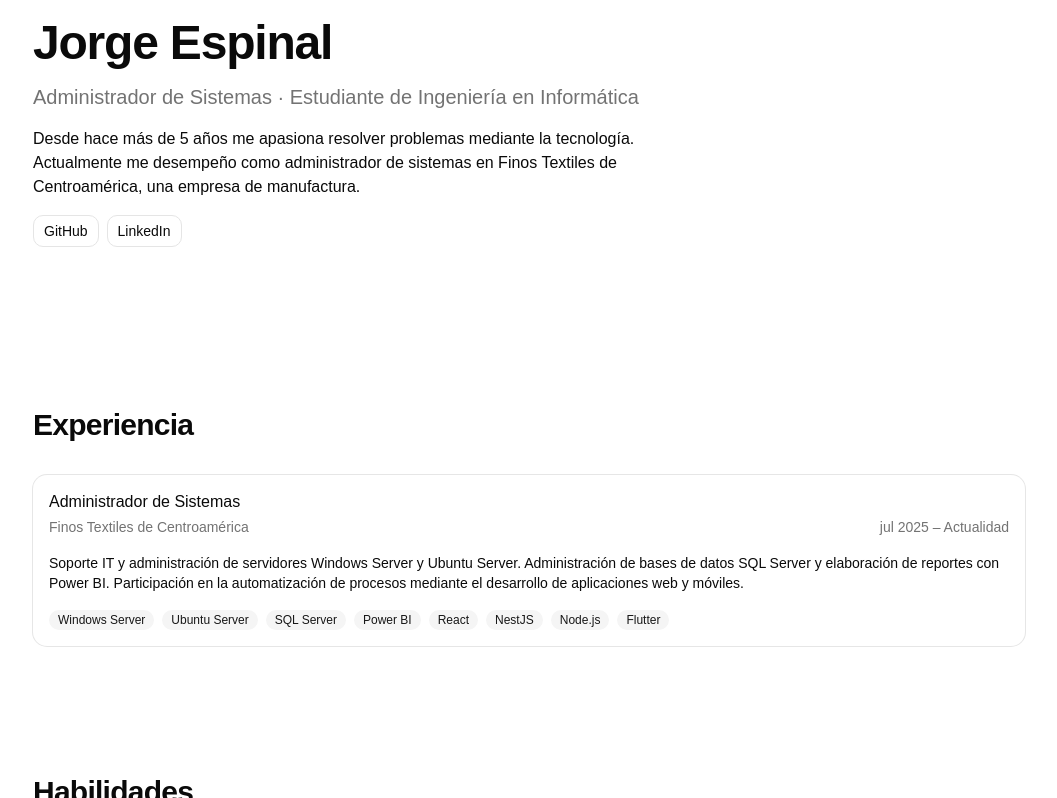
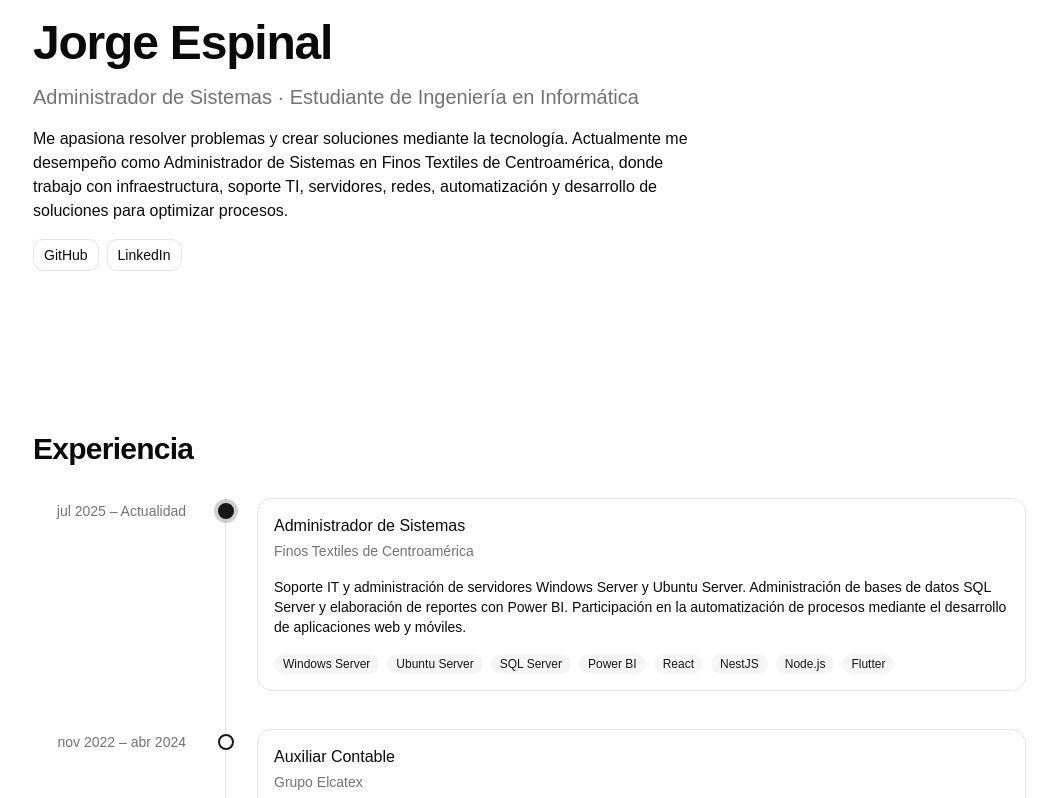
Before and after one commit to jespinal899/portafolio-JorgeEspinal, a React (Vite) app: page / in a window 1280 px wide. Shown: the part 182-980 px from the top of the page, without its empty margins (111-1168 px from the left). Built offline with nearby package versions, Linux system fonts and the light colour scheme.

Commit message:
feat: muestra la experiencia como línea de tiempo y agrega puesto en Grupo Elcatex

```diff
--- a/src/features/experience/components/experience-card.tsx
+++ b/src/features/experience/components/experience-card.tsx
@@ -1,7 +1,6 @@
 import type { Experience } from '@/core/entities'
 import { TagList } from '@/shared/components/common/tag-list'
 import { Card, CardContent, CardDescription, CardHeader, CardTitle } from '@/shared/components/ui/card'
-import { formatDateRange } from '@/shared/lib/format-date'
 
 interface ExperienceCardProps {
   experience: Experience
@@ -14,12 +13,7 @@ export function ExperienceCard({ experience }: ExperienceCardProps) {
         <CardTitle>
           <h3>{experience.role}</h3>
         </CardTitle>
-        <CardDescription className="flex flex-col gap-1 sm:flex-row sm:justify-between">
-          <span>{experience.company}</span>
-          <time dateTime={experience.startDate}>
-            {formatDateRange(experience.startDate, experience.endDate)}
-          </time>
-        </CardDescription>
+        <CardDescription>{experience.company}</CardDescription>
       </CardHeader>
       <CardContent className="flex flex-col gap-4">
         <p>{experience.description}</p>
--- a/src/features/experience/components/experience-section.tsx
+++ b/src/features/experience/components/experience-section.tsx
@@ -3,7 +3,7 @@ import { Section } from '@/shared/components/common/section'
 import { SECTION_IDS } from '@/shared/config/sections'
 import { Skeleton } from '@/shared/components/ui/skeleton'
 import { useExperiences } from '../hooks/use-experiences'
-import { ExperienceCard } from './experience-card'
+import { ExperienceTimeline } from './experience-timeline'
 
 export function ExperienceSection() {
   const state = useExperiences()
@@ -11,15 +11,7 @@ export function ExperienceSection() {
   return (
     <Section id={SECTION_IDS.experience} title="Experiencia">
       <AsyncContent state={state} fallback={<Skeleton className="h-48 w-full" />}>
-        {(experiences) => (
-          <ol className="flex flex-col gap-6">
-            {experiences.map((experience) => (
-              <li key={experience.id}>
-                <ExperienceCard experience={experience} />
-              </li>
-            ))}
-          </ol>
-        )}
+        {(experiences) => <ExperienceTimeline experiences={experiences} />}
       </AsyncContent>
     </Section>
   )
--- /dev/null
+++ b/src/features/experience/components/experience-timeline-item.tsx
@@ -0,0 +1,36 @@
+import type { Experience } from '@/core/entities'
+import { cn } from '@/shared/lib/utils'
+import { formatDateRange } from '@/shared/lib/format-date'
+import { ExperienceCard } from './experience-card'
+
+interface ExperienceTimelineItemProps {
+  experience: Experience
+}
+
+/**
+ * Un punto en la línea de tiempo. La línea vertical la dibuja el `<ol>` contenedor;
+ * aquí solo se posiciona el marcador sobre ella y la fecha a su izquierda (en escritorio)
+ * o encima de la tarjeta (en móvil).
+ */
+export function ExperienceTimelineItem({ experience }: ExperienceTimelineItemProps) {
+  const isCurrent = !experience.endDate
+
+  return (
+    <li className="relative pl-8" aria-current={isCurrent ? 'step' : undefined}>
+      <span
+        aria-hidden="true"
+        className={cn(
+          'absolute top-1 -left-2 size-4 rounded-full border-2 border-primary',
+          isCurrent ? 'bg-primary ring-4 ring-primary/20' : 'bg-background',
+        )}
+      />
+      <time
+        dateTime={experience.startDate}
+        className="mb-3 block text-sm font-medium text-muted-foreground md:absolute md:top-0.5 md:right-full md:mr-10 md:mb-0 md:w-36 md:text-right"
+      >
+        {formatDateRange(experience.startDate, experience.endDate)}
+      </time>
+      <ExperienceCard experience={experience} />
+    </li>
+  )
+}
--- /dev/null
+++ b/src/features/experience/components/experience-timeline.tsx
@@ -0,0 +1,17 @@
+import type { Experience } from '@/core/entities'
+import { ExperienceTimelineItem } from './experience-timeline-item'
+
+interface ExperienceTimelineProps {
+  experiences: readonly Experience[]
+}
+
+export function ExperienceTimeline({ experiences }: ExperienceTimelineProps) {
+  return (
+    // `border-l` es la línea vertical; en escritorio se deja espacio a la izquierda para las fechas.
+    <ol aria-label="Trayectoria laboral" className="ml-2 flex flex-col gap-10 border-l md:ml-48">
+      {experiences.map((experience) => (
+        <ExperienceTimelineItem key={experience.id} experience={experience} />
+      ))}
+    </ol>
+  )
+}
--- a/src/infrastructure/data/experience.data.ts
+++ b/src/infrastructure/data/experience.data.ts
@@ -1,6 +1,9 @@
 import type { Experience } from '@/core/entities'
 
-/** Fechas en formato ISO 8601 (`YYYY-MM-DD`). Sin `endDate` = puesto actual. */
+/**
+ * Fechas en formato ISO 8601 (`YYYY-MM-DD`). Sin `endDate` = puesto actual.
+ * Cuando solo se conoce el mes, se usa el día 01.
+ */
 export const experienceData: readonly Experience[] = [
   {
     id: 'finos-textiles-sysadmin',
@@ -22,4 +25,16 @@ export const experienceData: readonly Experience[] = [
       'Flutter',
     ],
   },
+  {
+    id: 'grupo-elcatex-auxiliar-contable',
+    company: 'Grupo Elcatex',
+    role: 'Auxiliar Contable',
+    startDate: '2022-11-01',
+    endDate: '2024-04-01',
+    description:
+      'Registro, análisis y validación de transacciones y facturas en SAP. ' +
+      'Apoyo en cuentas por pagar y por cobrar, y en auditorías internas mediante la preparación ' +
+      'y custodia de documentación financiera, asegurando el cumplimiento de la normativa contable y tributaria.',
+    technologies: ['SAP', 'Cuentas por pagar', 'Cuentas por cobrar', 'Auditoría interna'],
+  },
 ]
--- a/src/infrastructure/data/profile.data.ts
+++ b/src/infrastructure/data/profile.data.ts
@@ -4,9 +4,10 @@ export const profileData: Profile = {
   fullName: 'Jorge Espinal',
   headline: 'Administrador de Sistemas · Estudiante de Ingeniería en Informática',
   summary:
-    'Desde hace más de 5 años me apasiona resolver problemas mediante la tecnología. ' +
-    'Actualmente me desempeño como administrador de sistemas en Finos Textiles de Centroamérica, ' +
-    'una empresa de manufactura.',
+    'Me apasiona resolver problemas y crear soluciones mediante la tecnología. Actualmente me desempeño ' +
+    'como Administrador de Sistemas en Finos Textiles de Centroamérica, donde trabajo con ' +
+    'infraestructura, soporte TI, servidores, redes, automatización y desarrollo de soluciones ' +
+    'para optimizar procesos.',
   location: 'Choloma, Cortés, Honduras',
   socialLinks: [
     { platform: 'github', label: 'GitHub', url: 'https://github.com/jespinal899' },
```
Also changed, not shown: 2 other files (tests, documents, lock files or other folders).
